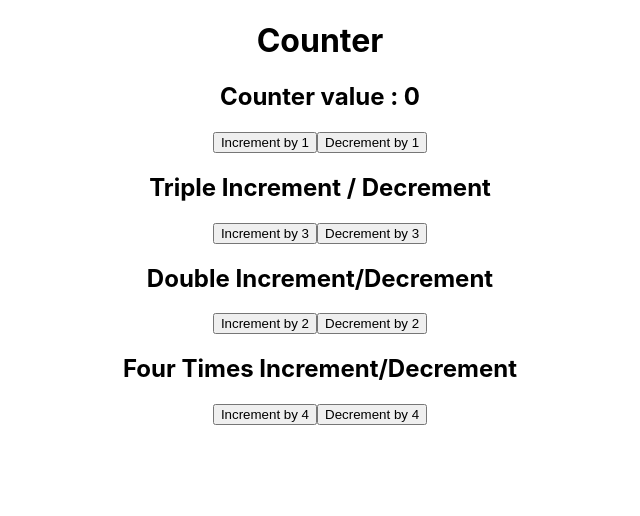
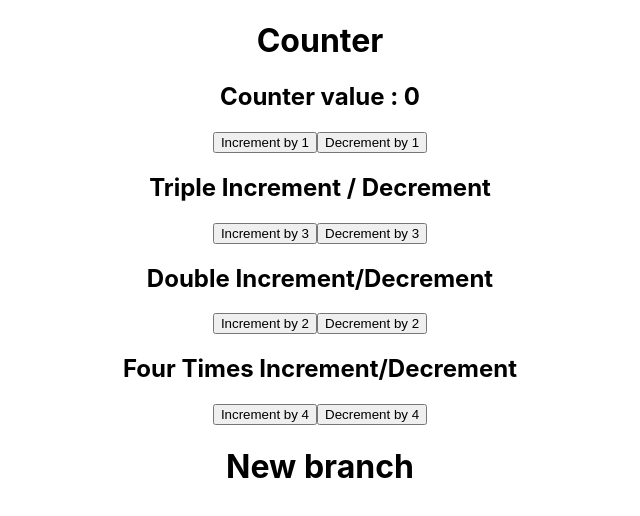
Before and after one commit to JiteshKadulkar/counter, a React (Create React App) app in the folder counter/: page / in a window 1280 px wide. Shown: the top 516 px of the page, without its empty margins (320-960 px from the left). Built offline with nearby package versions, Linux system fonts and the light colour scheme.

Commit message:
first commit

```diff
--- a/counter/src/App.js
+++ b/counter/src/App.js
@@ -51,6 +51,7 @@ function App() {
       <h2>Four Times Increment/Decrement</h2>
       <button onClick={increment4}>Increment by 4</button>
       <button onClick={decrement4}>Decrement by 4</button>
+      <h1>New branch</h1>
     </div>
   );
 }
```
